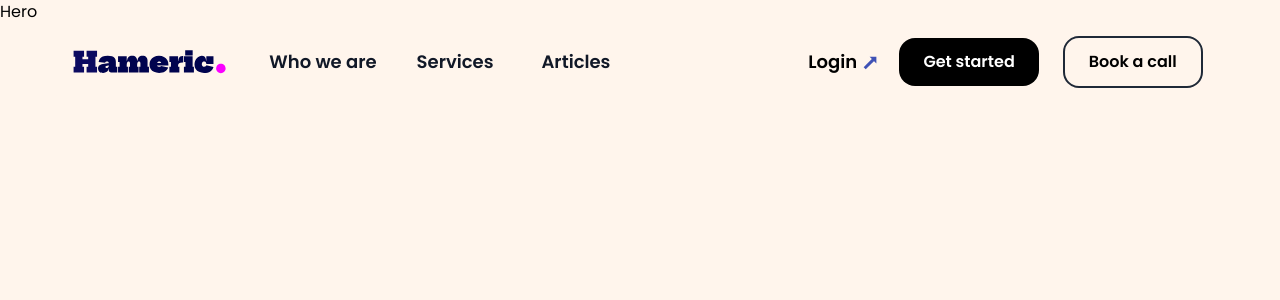
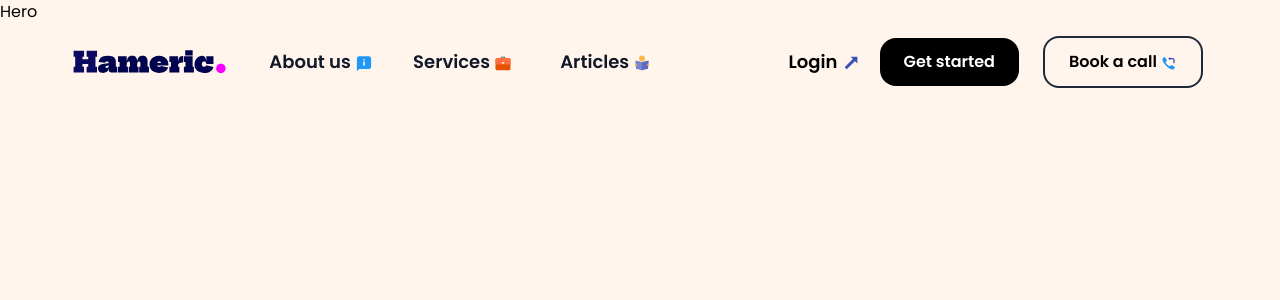
Before and after one commit to Hameric-Technologies/hameric, a React (Vite) app: page / in a window 1280 px wide. Shown: the top 300 px of the page. Built offline with nearby package versions, Linux system fonts and the light colour scheme.

Commit message:
add icons to navbar

```diff
--- a/src/APP/Pages/Home/Components/Navbar.jsx
+++ b/src/APP/Pages/Home/Components/Navbar.jsx
@@ -2,6 +2,10 @@ import React, { useState } from 'react'
 import logo from '../../../../assets/logo.svg'
 import { FcMenu } from "react-icons/fc";
 import { FcRightUp } from "react-icons/fc";
+import { FcAbout } from "react-icons/fc";
+import { FcBriefcase } from "react-icons/fc";
+import { FcReading } from "react-icons/fc";
+import { FcCallback } from "react-icons/fc";
 import { Fade } from "react-awesome-reveal";
 
 const Navbar = () => {
@@ -17,9 +21,9 @@ const Navbar = () => {
             <div className="py-2 flex justify-start">
                 <img className='w-28 mx-5 md:w-40 cursor-pointer' src={logo} alt="" />
                 <div className="hidden md:flex justify-between">
-                    <h1 className="text-gray-900 text-lg font-semibold my-auto hover:underline hover:underline-offset-8 mx-4 hover:text-gray-800 cursor-pointer">Who we are </h1>
-                    <h1 className="text-gray-900 text-lg font-semibold my-auto hover:underline hover:underline-offset-8 mx-6 hover:text-gray-800 cursor-pointer">Services </h1>
-                    <h1 className="text-gray-900 text-lg font-semibold my-auto hover:underline hover:underline-offset-8 mx-6 hover:text-gray-800 cursor-pointer">Articles </h1>
+                    <div className="text-gray-900 text-lg font-semibold my-auto hover:underline hover:underline-offset-8 mx-4 hover:text-gray-800 cursor-pointer">About us <FcAbout className='inline-block' /> </div>
+                    <h1 className="text-gray-900 text-lg font-semibold my-auto hover:underline hover:underline-offset-8 mx-6 hover:text-gray-800 cursor-pointer">Services <FcBriefcase className='inline-block'/> </h1>
+                    <h1 className="text-gray-900 text-lg font-semibold my-auto hover:underline hover:underline-offset-8 mx-6 hover:text-gray-800 cursor-pointer">Articles <FcReading className='inline-block' /></h1>
                 </div>
             </div>
             <div className="py-3 flex justify-end">
@@ -27,7 +31,7 @@ const Navbar = () => {
 
                 <div className="hidden md:block py-2 mr-5 text-lg font-semibold hover:underline hover:underline-offset-8 my-auto cursor-pointer">Login <FcRightUp className='inline-block' /> </div>
                 <div className="hidden md:block py-3 px-6 mr-6 bg-black text-white font-semibold rounded-2xl my-auto cursor-pointer hover:bg-gray-700">Get started</div>
-                <div className="hidden md:block py-3 px-6 mr-6 bg-none text-black border-2 border-gray-800 font-semibold rounded-2xl my-auto cursor-pointer hover:bg-gray-800 hover:text-white">Book a call</div>
+                <div className="hidden md:block py-3 px-6 mr-6 bg-none text-black border-2 border-gray-800 font-semibold rounded-2xl my-auto cursor-pointer hover:bg-gray-800 hover:text-white">Book a call <FcCallback className='inline-block' /></div>
             </div>
         </nav>
     </div>
```
